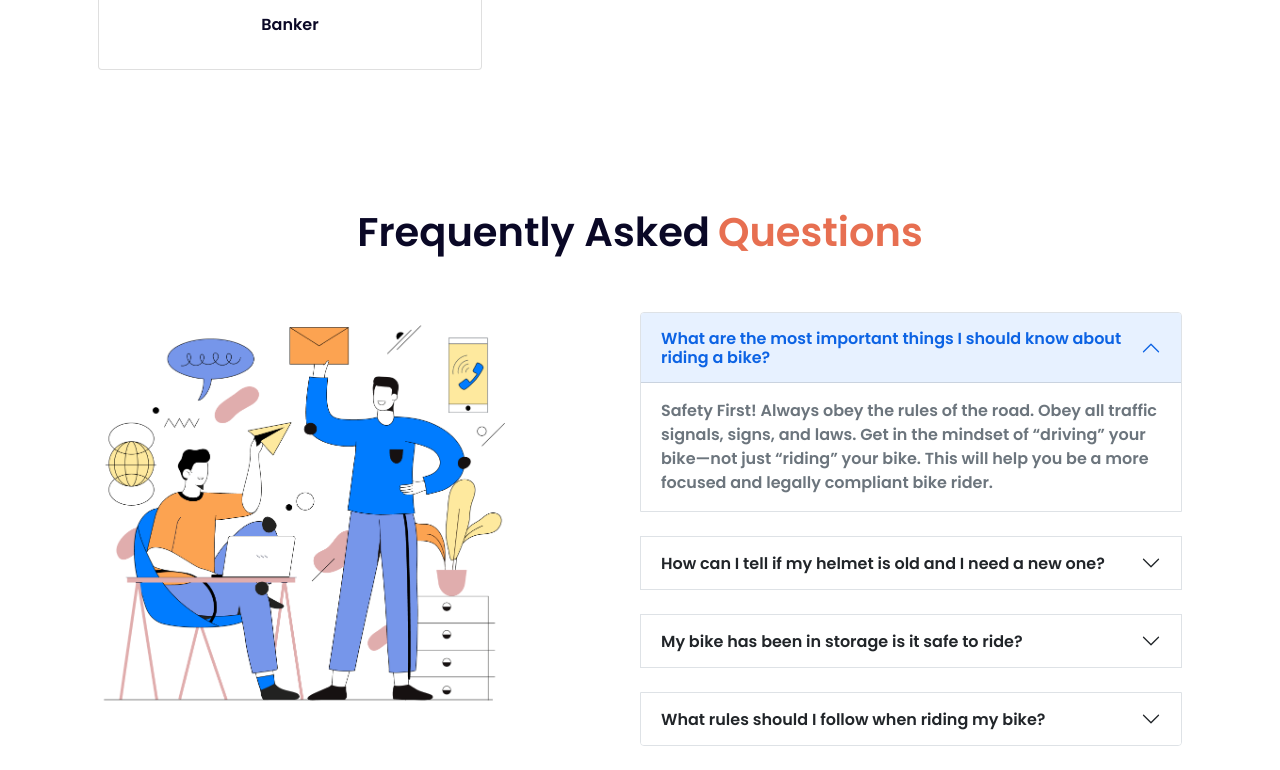
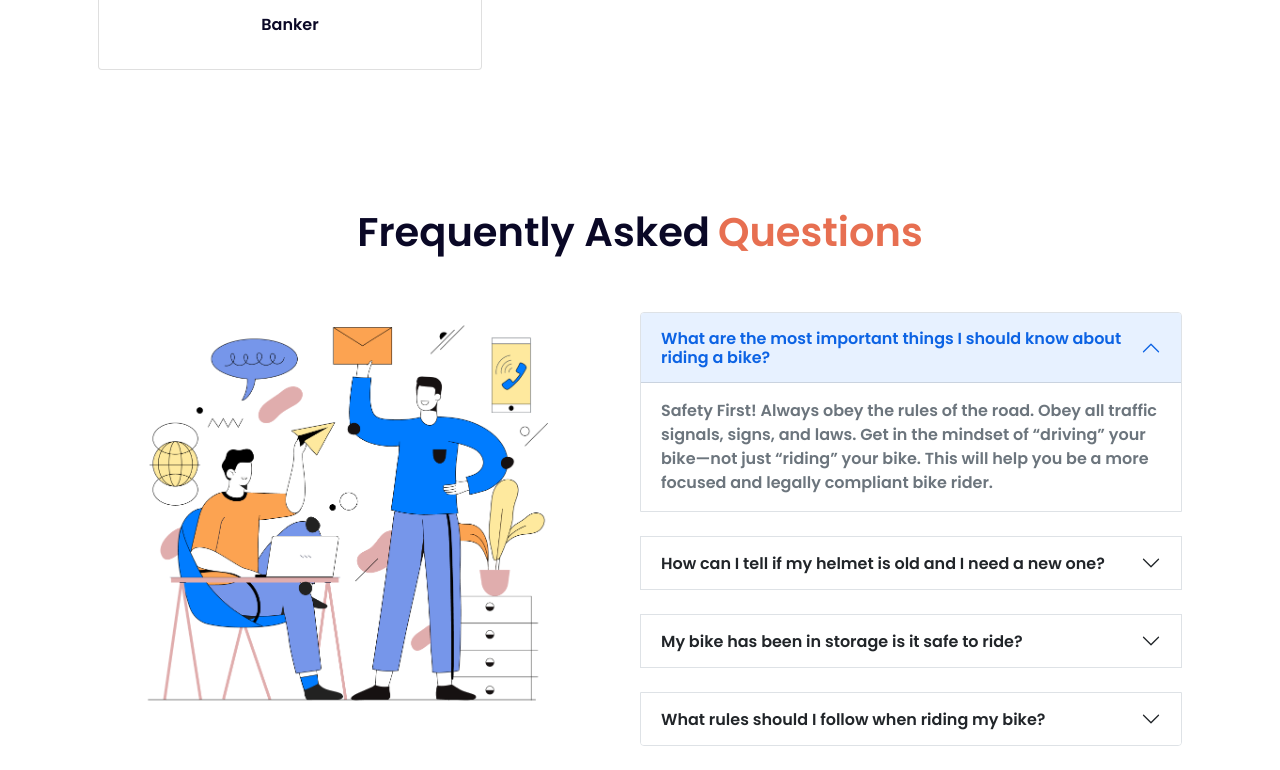
Before and after one commit to rumankazi62/Honda-cbr, a plain HTML site: page index.html in a window 1280 px wide. Shown: the part 2171-2941 px from the top of the page. Drawn offline with nearby package versions, Linux system fonts and the light colour scheme.

Commit message:
main part complete

```diff
--- a/index.html
+++ b/index.html
@@ -135,12 +135,12 @@
     </section>
     <!-- FAQ section -->
     <section class="container">
-      <h1 class="d-flex justify-content-center py-5 mg-t">
+      <h1 class="container text-center py-5 mg-t">
         <span class="cust-text-color2">Frequently Asked</span><span class=" cust-text-color1 ps-2">Questions</span>
       </h1>
       <div class="d-lg-flex mx-3">
-        <div class="w-100">
-          <img class="w-75" src="images/faq.png" alt="">
+        <div class="w-100 text-center mb-5">
+          <img class="w-75 me-lg-5" src="images/faq.png" alt="">
         </div>
         <div class="w-100">
           <div class="accordion w-100" id="accordionExample">
```
